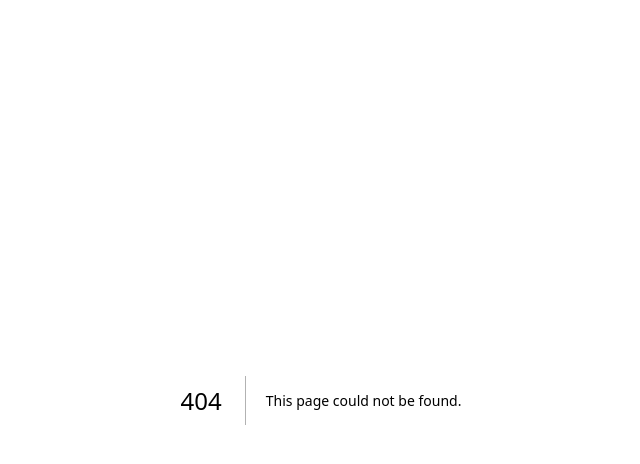
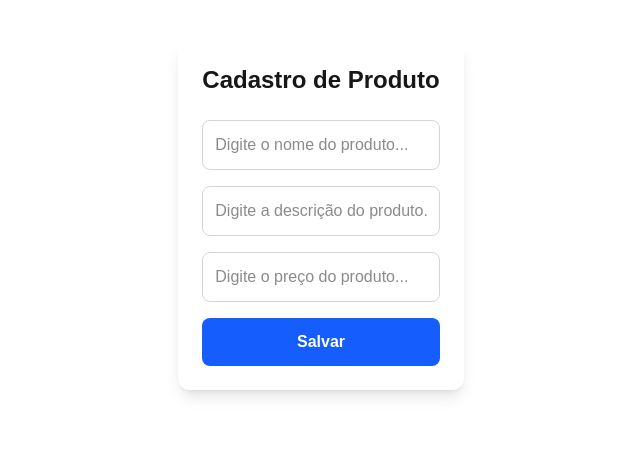
Before and after one commit to GustavoDevSenai/projeto-cadastro-produto-firebase, a Next.js app: page /cadastro in a window 1280 px wide. Before the commit this address had no page. Shown: the top 464 px of the page, without its empty margins (319-959 px from the left). Built offline with nearby package versions, Linux system fonts and the light colour scheme.

Commit message:
Subindo codigo

```diff
--- /dev/null
+++ b/app/cadastro/page.jsx
@@ -0,0 +1,88 @@
+"use client"
+
+import { addDoc, collection } from "firebase/firestore"
+import { useState } from "react"
+import { db } from "../../firebase/firebaseConfig"
+import Swal from "sweetalert2"
+
+
+export default function Cadastro(){
+
+    const [nome, setNome] = useState("")
+    const [descricao, setDescricao] = useState("")
+    const [preco,setPreco] = useState("")
+
+    async function salvar() {
+  try {
+
+    await addDoc(collection(db, "produtos"), {
+      nome,
+      descricao,
+      preco
+    });
+
+    Swal.fire({
+      title: 'Sucesso!',
+      text: 'Produto cadastrado com sucesso.',
+      icon: 'success'
+    });
+
+    setNome("");
+    setDescricao("");
+    setPreco("");
+
+  } catch (error) {
+
+    console.error(error);
+
+    Swal.fire({
+      title: 'Erro!',
+      text: 'Não foi possível cadastrar o produto.',
+      icon: 'error'
+    });
+
+  }
+}
+    return(
+<div className="max-w-md mx-auto mt-10 bg-white p-6 rounded-xl shadow-lg">
+  <h1 className="text-2xl font-bold text-center mb-6">
+    Cadastro de Produto
+  </h1>
+
+  <div className="flex flex-col gap-4">
+    <input
+      type="text"
+      placeholder="Digite o nome do produto..."
+      value={nome}
+      onChange={(e) => setNome(e.target.value)}
+      className="border border-gray-300 p-3 rounded-lg outline-none focus:border-blue-500"
+    />
+
+    <input
+      type="text"
+      placeholder="Digite a descrição do produto..."
+      value={descricao}
+      onChange={(e) => setDescricao(e.target.value)}
+      className="border border-gray-300 p-3 rounded-lg outline-none focus:border-blue-500"
+    />
+
+    <input
+      type="text"
+      placeholder="Digite o preço do produto..."
+      value={preco}
+      onChange={(e) => setPreco(e.target.value)}
+      className="border border-gray-300 p-3 rounded-lg outline-none focus:border-blue-500"
+    />
+
+    <button
+      onClick={salvar}
+      className="bg-blue-600 text-white p-3 rounded-lg font-semibold hover:bg-blue-700 transition"
+    >
+      Salvar
+    </button>
+  </div>
+</div>
+
+
+    )
+}
--- a/app/page.tsx
+++ b/app/page.tsx
@@ -1,65 +1,9 @@
-import Image from "next/image";
+import Cadastro from '../app/cadastro/page'
 
 export default function Home() {
   return (
-    <div className="flex flex-col flex-1 items-center justify-center bg-zinc-50 font-sans dark:bg-black">
-      <main className="flex flex-1 w-full max-w-3xl flex-col items-center justify-between py-32 px-16 bg-white dark:bg-black sm:items-start">
-        <Image
-          className="dark:invert"
-          src="/next.svg"
-          alt="Next.js logo"
-          width={100}
-          height={20}
-          priority
-        />
-        <div className="flex flex-col items-center gap-6 text-center sm:items-start sm:text-left">
-          <h1 className="max-w-xs text-3xl font-semibold leading-10 tracking-tight text-black dark:text-zinc-50">
-            To get started, edit the page.tsx file.
-          </h1>
-          <p className="max-w-md text-lg leading-8 text-zinc-600 dark:text-zinc-400">
-            Looking for a starting point or more instructions? Head over to{" "}
-            <a
-              href="https://vercel.com/templates?framework=next.js&utm_source=create-next-app&utm_medium=appdir-template-tw&utm_campaign=create-next-app"
-              className="font-medium text-zinc-950 dark:text-zinc-50"
-            >
-              Templates
-            </a>{" "}
-            or the{" "}
-            <a
-              href="https://nextjs.org/learn?utm_source=create-next-app&utm_medium=appdir-template-tw&utm_campaign=create-next-app"
-              className="font-medium text-zinc-950 dark:text-zinc-50"
-            >
-              Learning
-            </a>{" "}
-            center.
-          </p>
-        </div>
-        <div className="flex flex-col gap-4 text-base font-medium sm:flex-row">
-          <a
-            className="flex h-12 w-full items-center justify-center gap-2 rounded-full bg-foreground px-5 text-background transition-colors hover:bg-[#383838] dark:hover:bg-[#ccc] md:w-[158px]"
-            href="https://vercel.com/new?utm_source=create-next-app&utm_medium=appdir-template-tw&utm_campaign=create-next-app"
-            target="_blank"
-            rel="noopener noreferrer"
-          >
-            <Image
-              className="dark:invert"
-              src="/vercel.svg"
-              alt="Vercel logomark"
-              width={16}
-              height={16}
-            />
-            Deploy Now
-          </a>
-          <a
-            className="flex h-12 w-full items-center justify-center rounded-full border border-solid border-black/[.08] px-5 transition-colors hover:border-transparent hover:bg-black/[.04] dark:border-white/[.145] dark:hover:bg-[#1a1a1a] md:w-[158px]"
-            href="https://nextjs.org/docs?utm_source=create-next-app&utm_medium=appdir-template-tw&utm_campaign=create-next-app"
-            target="_blank"
-            rel="noopener noreferrer"
-          >
-            Documentation
-          </a>
-        </div>
-      </main>
+    <div>
+      <Cadastro />
     </div>
   );
 }
--- /dev/null
+++ b/firebase/firebaseConfig.js
@@ -0,0 +1,20 @@
+// Import the functions you need from the SDKs you need
+import { initializeApp } from "firebase/app";
+
+import { getFirestore } from "firebase/firestore";
+
+const firebaseConfig = {
+  apiKey: "AIzaSyB43u5-frUOInuX2BQ23PP5Tj0BWd6dAw8",
+  authDomain: "cadastro-produto-c4f53.firebaseapp.com",
+  projectId: "cadastro-produto-c4f53",
+  storageBucket: "cadastro-produto-c4f53.firebasestorage.app",
+  messagingSenderId: "536226521924",
+  appId: "1:536226521924:web:dc92e759c247b4bc4c2d11",
+  measurementId: "G-9F45EJK46D"
+};
+
+// Initialize Firebase
+const app = initializeApp(firebaseConfig);
+
+//exportando o DB
+export const db = getFirestore(app)
--- a/package.json
+++ b/package.json
@@ -9,9 +9,11 @@
     "lint": "eslint"
   },
   "dependencies": {
+    "firebase": "^12.14.0",
     "next": "16.2.7",
     "react": "19.2.4",
-    "react-dom": "19.2.4"
+    "react-dom": "19.2.4",
+    "sweetalert2": "^11.26.25"
   },
   "devDependencies": {
     "@tailwindcss/postcss": "^4",
```
Also changed, not shown: 1 other file (tests, documents, lock files or other folders).
